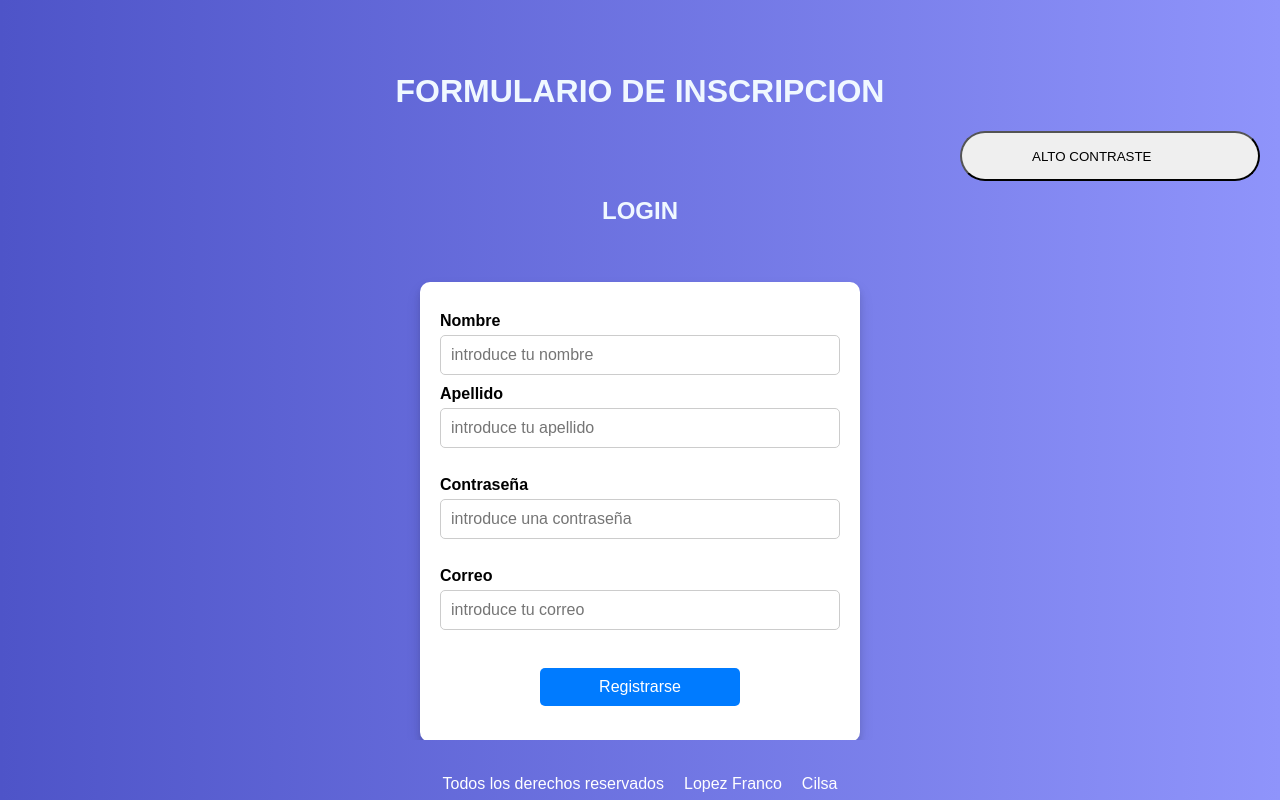
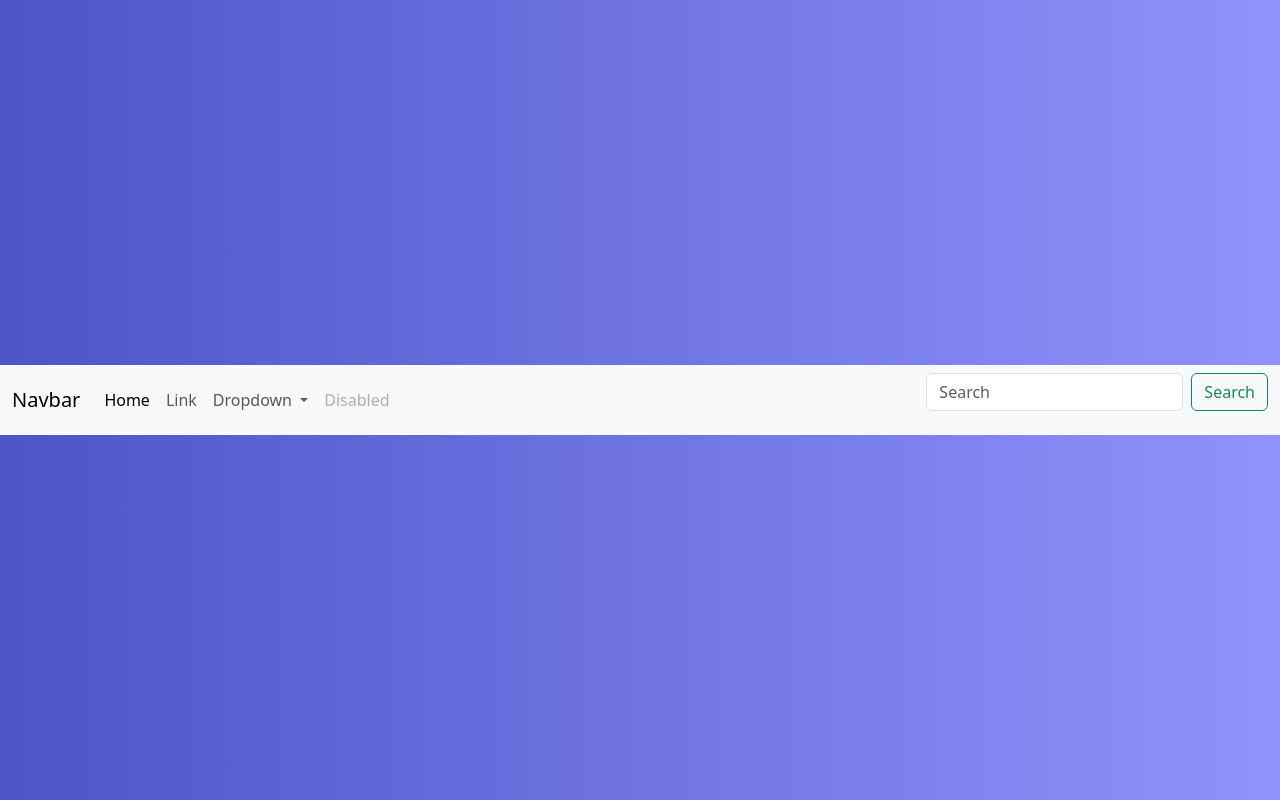
Before and after one commit to Lfran92/Cilsa, a plain HTML site: page index.html in a window 1280 px wide. Drawn offline with nearby package versions, Linux system fonts and the light colour scheme.

Commit message:
Realizando modificaciones con Bootstrap

```diff
--- a/index.html
+++ b/index.html
@@ -5,50 +5,51 @@
     <title>Formulario</title>
     <link rel="shortcut icon" href="favic/icons8-red-descentralizada-48.png" type="image/x-icon">
     <link rel="stylesheet" href="style.css">
+<!-- Link Bootstrap-->
+<link href="https://cdn.jsdelivr.net/npm/bootstrap@5.3.3/dist/css/bootstrap.min.css" rel="stylesheet" integrity="sha384-QWTKZyjpPEjISv5WaRU9OFeRpok6YctnYmDr5pNlyT2bRjXh0JMhjY6hW+ALEwIH" crossorigin="anonymous">
 
 </head>
 <body>
-
-    <header class="cabecera">
-        <h1>Formulario de inscripcion</h1>
-        <button class="cambio" id="contraste">Alto Contraste</button>
-
-    </header>
-
-    <h2>Login</h2>
-    <div class="main-container">
-        <div class="formulario">
-
-            <form action="registro" method="post" class="base" id="formulario">
-
-                    <label for="nombre">Nombre</label>
-                    <input type="text" name="nombre" placeholder="introduce tu nombre" id="nombre">
-                    <label for="apellido">Apellido</label>
-                    <input type="text" name="apellido" placeholder="introduce tu apellido" id="apellido" ><br>
-                    <label for="contraseña">Contraseña</label>
-                    <input type="password" name="contraseña" placeholder="introduce una contraseña" id="contraseña" ><br>
-                    <label for="correo">Correo</label>
-                    <input type="email" name="correo" placeholder="introduce tu correo" id="mail">
-
-                <br>
-                <div class="boton">
-                    <button type="submit" >Registrarse</button>
-                </div>
-            </form>
-        </div>
-    </div>
-
-    <footer>
-        <div class="fin">
-            <ul>
-                <li>Todos los derechos reservados</li>
-                <li>Lopez Franco</li>
-                <li>Cilsa</li>
-            </ul>
-        </div>
-    </footer>
+    <nav class="navbar navbar-expand-lg bg-body-tertiary">
+            <div class="container-fluid">
+            <a class="navbar-brand" href="#">Navbar</a>
+            <button class="navbar-toggler" type="button" data-bs-toggle="collapse" data-bs-target="#navbarSupportedContent" aria-controls="navbarSupportedContent" aria-expanded="false" aria-label="Toggle navigation">
+                <span class="navbar-toggler-icon"></span>
+            </button>
+            <div class="collapse navbar-collapse" id="navbarSupportedContent">
+                <ul class="navbar-nav me-auto mb-2 mb-lg-0">
+                <li class="nav-item">
+                    <a class="nav-link active" aria-current="page" href="#">Home</a>
+                </li>
+                <li class="nav-item">
+                    <a class="nav-link" href="#">Link</a>
+                </li>
+                <li class="nav-item dropdown">
+                    <a class="nav-link dropdown-toggle" href="#" role="button" data-bs-toggle="dropdown" aria-expanded="false">
+                    Dropdown
+                    </a>
+                    <ul class="dropdown-menu">
+                    <li><a class="dropdown-item" href="#">Action</a></li>
+                    <li><a class="dropdown-item" href="#">Another action</a></li>
+                    <li><hr class="dropdown-divider"></li>
+                    <li><a class="dropdown-item" href="#">Something else here</a></li>
+                    </ul>
+                </li>
+                <li class="nav-item">
+                    <a class="nav-link disabled" aria-disabled="true">Disabled</a>
+                </li>
+                </ul>
+                <form class="d-flex" role="search">
+                <input class="form-control me-2" type="search" placeholder="Search" aria-label="Search">
+                <button class="btn btn-outline-success" type="submit">Search</button>
+                </form>
+            </div>
+            </div>
+    </nav>
 
 
     <script src="main.js"></script>
+    <!--link js bootstrap-->
+    <script src="https://cdn.jsdelivr.net/npm/bootstrap@5.3.3/dist/js/bootstrap.bundle.min.js" integrity="sha384-YvpcrYf0tY3lHB60NNkmXc5s9fDVZLESaAA55NDzOxhy9GkcIdslK1eN7N6jIeHz" crossorigin="anonymous"></script>
 </body>
 </html>
```
